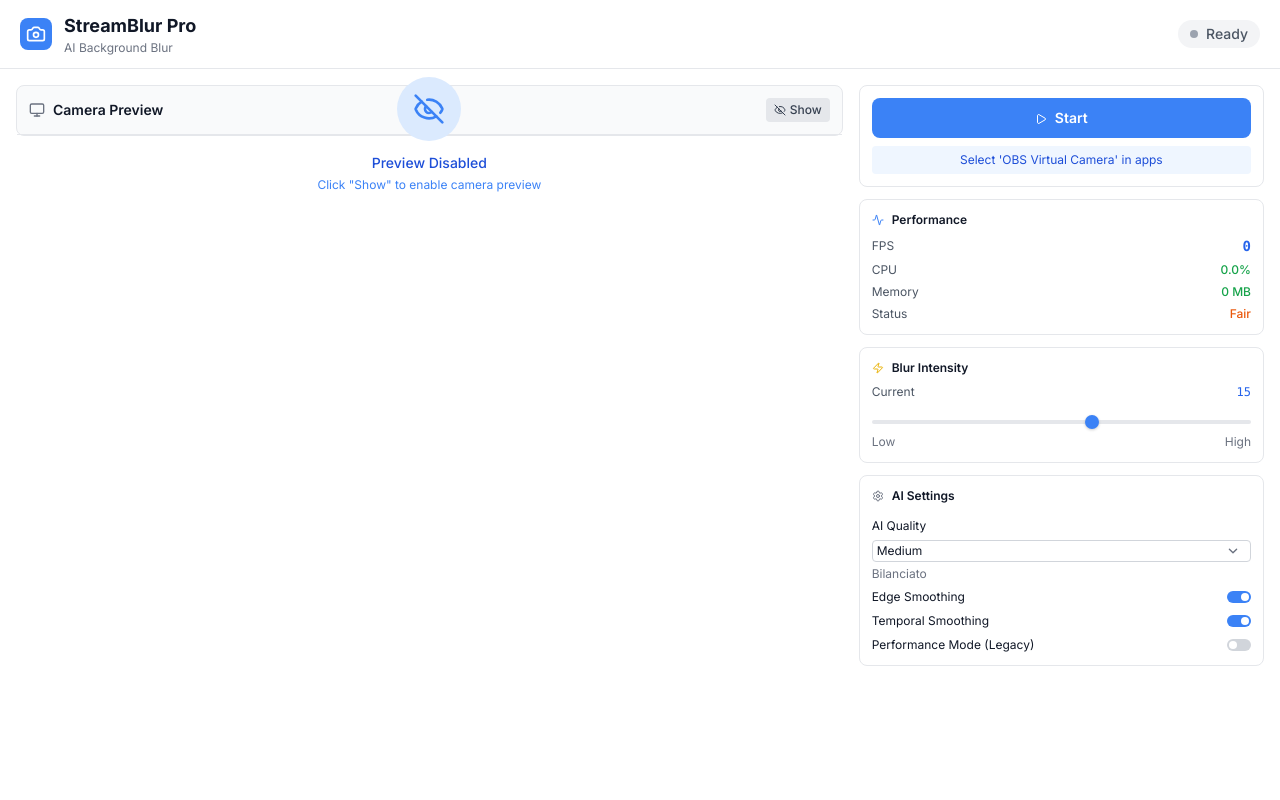
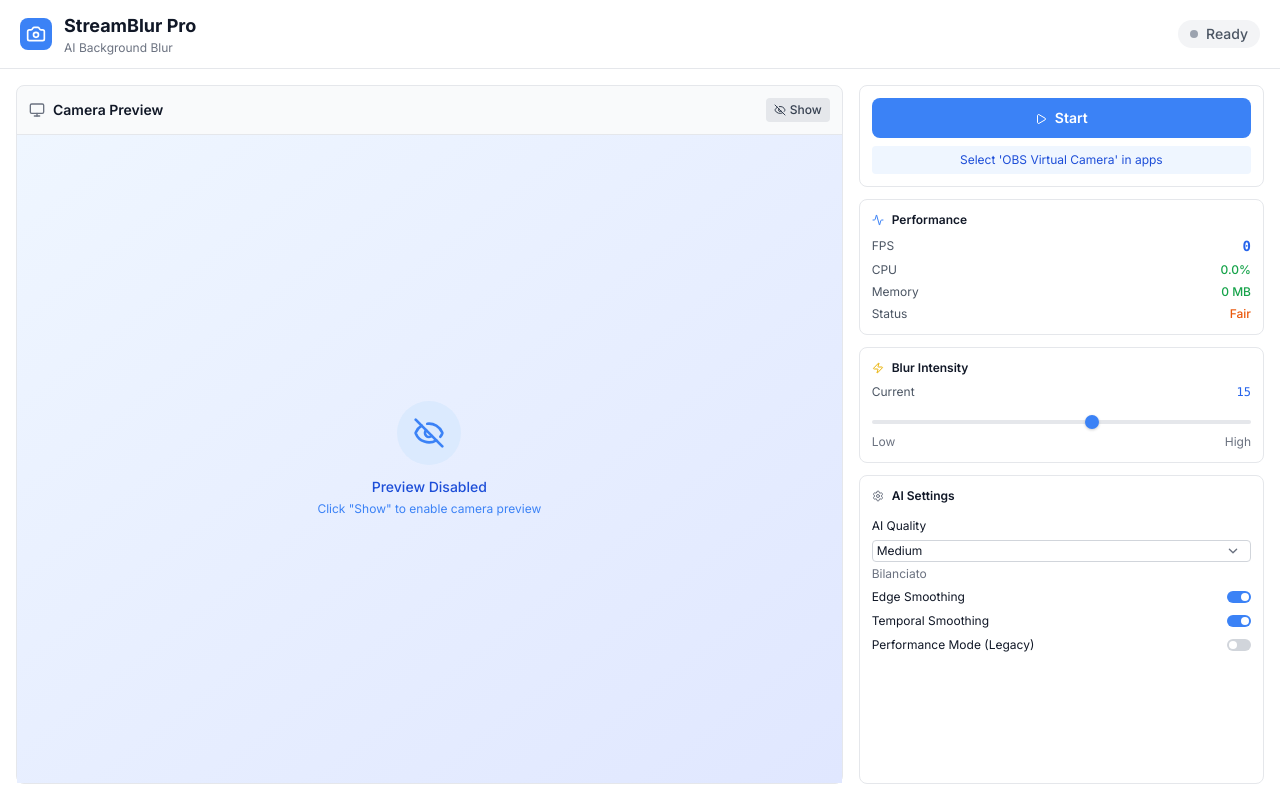
Before and after one commit to ChrisKp1710/StreamBlur-Pro, a React app in the folder streamblur-pro/: page / in a window 1280 px wide. Built offline with nearby package versions, Linux system fonts and the light colour scheme; the HTML template or start-up script is replaced by a standard one.

Commit message:
Ritorna le dimensioni originali per l'anteprima della fotocamera e ottimizza il layout del pannello di controllo per una maggiore simmetria.

```diff
--- a/streamblur-pro/src/App.tsx
+++ b/streamblur-pro/src/App.tsx
@@ -107,17 +107,15 @@
 
       {/* Main Content */}
       <div className="flex-1 p-4 grid grid-cols-3 gap-4 min-h-0">
-        {/* Camera Preview - Ridotto ma mantenendo proporzioni */}
-        <div className="col-span-2">
+        {/* Camera Preview - Torna alle dimensioni originali */}
         <CameraPreview
           previewEnabled={previewEnabled}
           setPreviewEnabled={setPreviewEnabled}
           isActive={isActive}
           blurIntensity={blurIntensity}
         />
-        </div>
 
-        {/* Control Panel - Più spazio per i controlli */}
+        {/* Control Panel - Mantiene altezza piena e simmetrica */}
         <div className="flex flex-col gap-3 h-full">
           <MainControl isActive={isActive} onToggle={handleStart} />
           <Performance fps={fps} cpuUsage={cpuUsage} memoryUsage={memoryUsage} />
--- a/streamblur-pro/src/components/AISettings.tsx
+++ b/streamblur-pro/src/components/AISettings.tsx
@@ -88,7 +88,7 @@
   ];
 
   return (
-    <div className="bg-white dark:bg-gray-800 rounded-lg border border-gray-200 dark:border-gray-700 p-3 flex-shrink-0">
+    <div className="bg-white dark:bg-gray-800 rounded-lg border border-gray-200 dark:border-gray-700 p-3 flex-1 flex flex-col">
       <div>
         <div className="flex items-center mb-2">
           <Settings className="w-3 h-3 text-gray-500 mr-2" />
```
Lines whose indentation alone changed are shown as unchanged.
